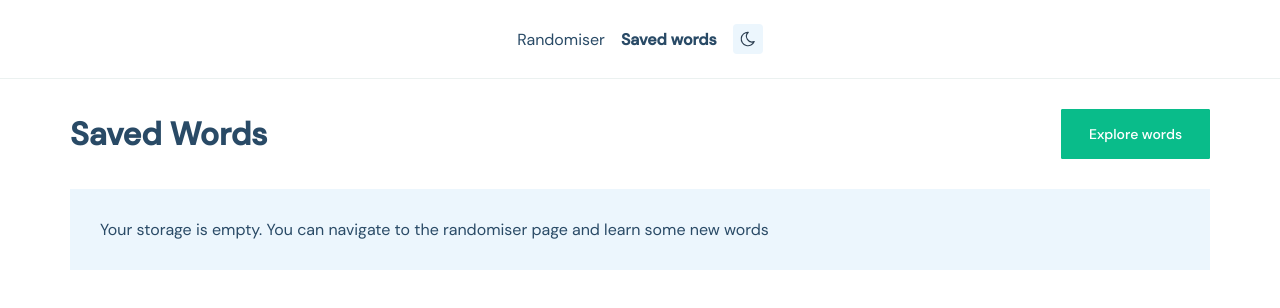
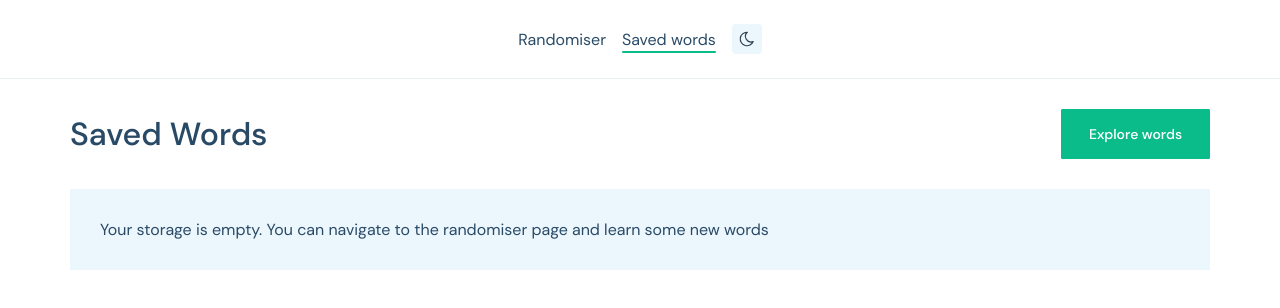
Before and after one commit to maverickDev-97/macmillan-randomizer, a React (Create React App) app: page /saved in a window 1280 px wide. Shown: the top 308 px of the page. Built offline with nearby package versions, Linux system fonts and the light colour scheme.

Commit message:
Font smoothing. Some fixes

```diff
--- a/src/components/Button/styles/index.scss
+++ b/src/components/Button/styles/index.scss
@@ -13,6 +13,10 @@
   border-radius: 1px;
   outline: none;
   transition: background 0.15s linear;
+
+  &:hover {
+    background: #e5f4f0;
+  }
 
   &_dark {
     background: #fff0;
@@ -33,10 +37,6 @@
   &:nth-last-of-type(1) {
     margin-right: 0;
   }
-
-  &:hover {
-    background: #e5f4f0;
-  }
 }
 
 @media screen and (max-width: 350px) {
--- a/src/components/Header/index.tsx
+++ b/src/components/Header/index.tsx
@@ -19,10 +19,8 @@ export const Header = () => {
           <li
             className={`menu__item ${
               isMainPage
-                ? `menu__item_active ${
-                    isLightTheme ? "" : "menu__item_active_dark"
-                  }`
-                : ``
+                ? `menu__item_active ${isLightTheme ? "" : "menu__item_dark"}`
+                : `${isLightTheme ? "" : "menu__item_dark"}`
             }`}
           >
             <Link to="/">Randomiser</Link>
@@ -30,10 +28,8 @@ export const Header = () => {
           <li
             className={`menu__item ${
               !isMainPage
-                ? `menu__item_active ${
-                    isLightTheme ? "" : "menu__item_active_dark"
-                  }`
-                : ``
+                ? `menu__item_active ${isLightTheme ? "" : " menu__item_dark"}`
+                : `${isLightTheme ? "" : "menu__item_dark"}`
             }`}
           >
             <Link to="/saved">Saved words</Link>
--- a/src/components/Header/styles/index.scss
+++ b/src/components/Header/styles/index.scss
@@ -20,14 +20,35 @@
     transition: color 0.2s linear;
     margin-right: 16px;
 
+    &:hover {
+      color: #09bc8a;
+    }
+
     &_active {
+      display: block;
+      position: relative;
       cursor: default;
-      font-weight: bold;
       color: #294a66;
 
-      &_dark {
-        color: #fff;
+      &::after {
+        content: "";
+        position: absolute;
+        width: 100%;
+        height: 2px;
+        bottom: -3px;
+        left: 0;
+        z-index: 2;
+        background-color: #09bc8a;
+        border-radius: 1px;
       }
+
+      &:hover {
+        cursor: default;
+      }
+    }
+
+    &_dark {
+      color: #fff;
     }
 
     & a {
@@ -39,10 +60,6 @@
 
     &:nth-child(3) {
       margin-right: 0;
-    }
-
-    &:hover {
-      color: #09bc8a;
     }
   }
 
--- a/src/components/Icon/assets/SunIcon/index.tsx
+++ b/src/components/Icon/assets/SunIcon/index.tsx
@@ -9,7 +9,7 @@ export const SunIcon = (size: IconsSizes) => {
           width="32"
           height="32"
           viewBox="0 0 24 24"
-          stroke-width="1.5"
+          strokeWidth="1.5"
           stroke="#2c3e50"
           fill="none"
           strokeLinecap="round"
@@ -34,7 +34,7 @@ export const SunIcon = (size: IconsSizes) => {
           width="18"
           height="18"
           viewBox="0 0 24 24"
-          stroke-width="1.5"
+          strokeWidth="1.5"
           stroke="#2c3e50"
           fill="none"
           strokeLinecap="round"
--- a/src/index.scss
+++ b/src/index.scss
@@ -25,6 +25,9 @@
   font-family: "DM Sans";
   font-weight: 400;
   color: #294a66;
+  -webkit-font-smoothing: antialiased;
+  font-synthesis: none;
+  text-rendering: optimizeLegibility;
 }
 
 .content {
```
